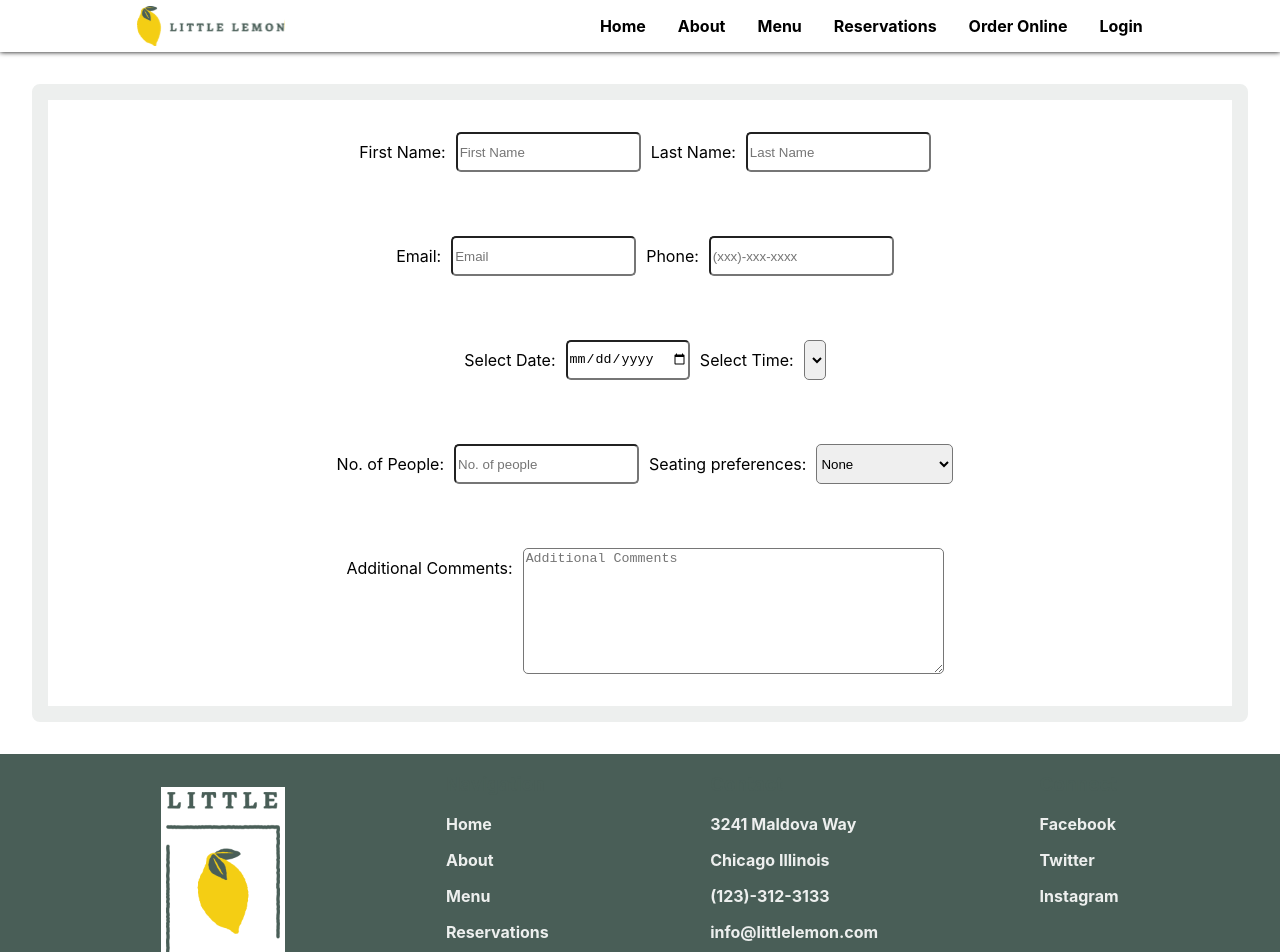
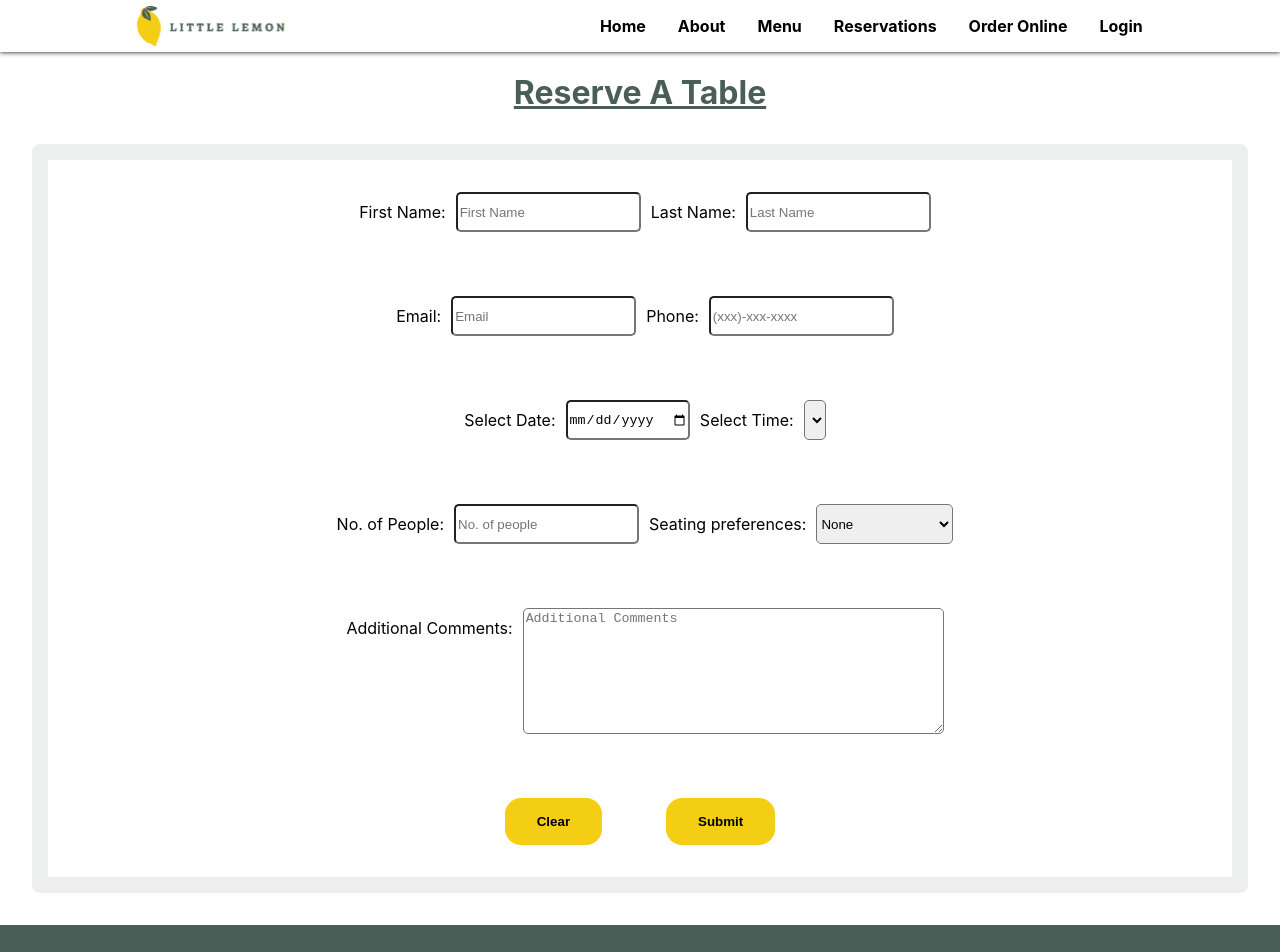
Before and after one commit to jimbatshetrim/little-lemon, a React (Create React App) app: page /reservations in a window 1280 px wide. Shown: the top 952 px of the page. Built offline with nearby package versions, Linux system fonts and the light colour scheme.

Commit message:
feat: reservations form beautify

```diff
--- a/src/App.css
+++ b/src/App.css
@@ -68,7 +68,7 @@ li a {
 
 .title button {
     font-weight: bold;
-    padding: 1rem 1rem 1rem 1rem;
+    padding: 1rem;
     background-color: #F4CE14;
     border-radius: 1rem;
     border: none;
--- a/src/components/reservations.js
+++ b/src/components/reservations.js
@@ -3,6 +3,8 @@ import '../styles/reservations.css';
 
 function Reservations(props) {
 	return (
+		<>
+			<h1>Reserve A Table</h1>
 			<form className="reservation-form">
 				<div className="form-container">
 					<label htmlFor="fname">First Name:</label>
@@ -44,7 +46,12 @@ function Reservations(props) {
 						placeholder="Additional Comments"
 					></textarea>
 				</div>
+				<div className="form-container">
+					<button type="button">Clear</button>
+					<button type="submit">Submit</button>
+				</div>
 			</form>
+		</>
 	);
 }
 
--- a/src/styles/reservations.css
+++ b/src/styles/reservations.css
@@ -6,8 +6,24 @@
     border-radius: 0.5rem;
 }
 
+h1 {
+    display: flex;
+    justify-content: center;
+    text-decoration-line: underline;
+    color: #495E57;
+}
+
 label {
     margin: 10px;
+}
+
+.form-container > button {
+    margin: 0 2rem;
+    font-weight: bold;
+    padding: 1rem 2rem;
+    background-color: #F4CE14;
+    border-radius: 1rem;
+    border: none;
 }
 
 .form-container {
```
Lines whose indentation alone changed are shown as unchanged.
